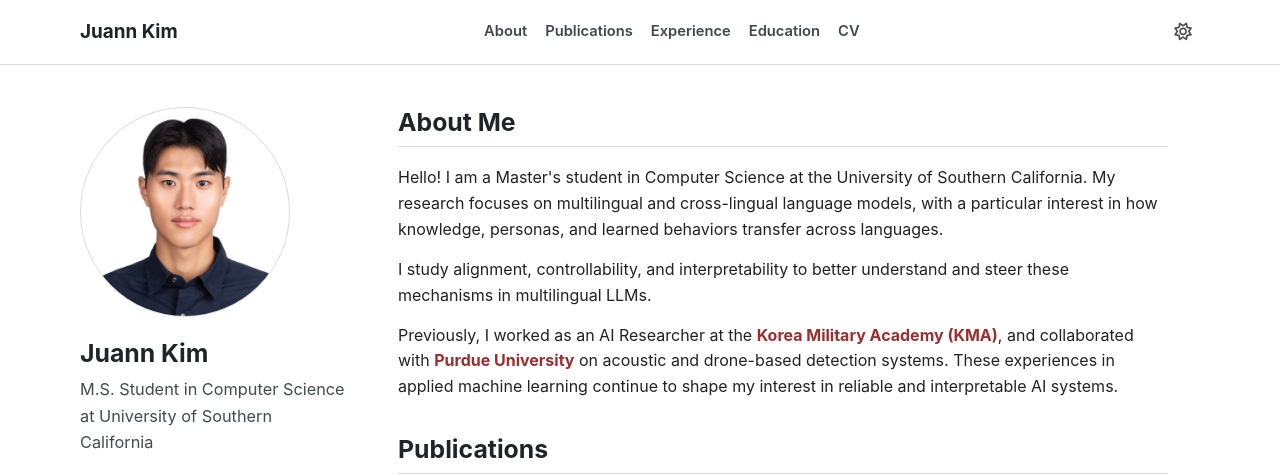
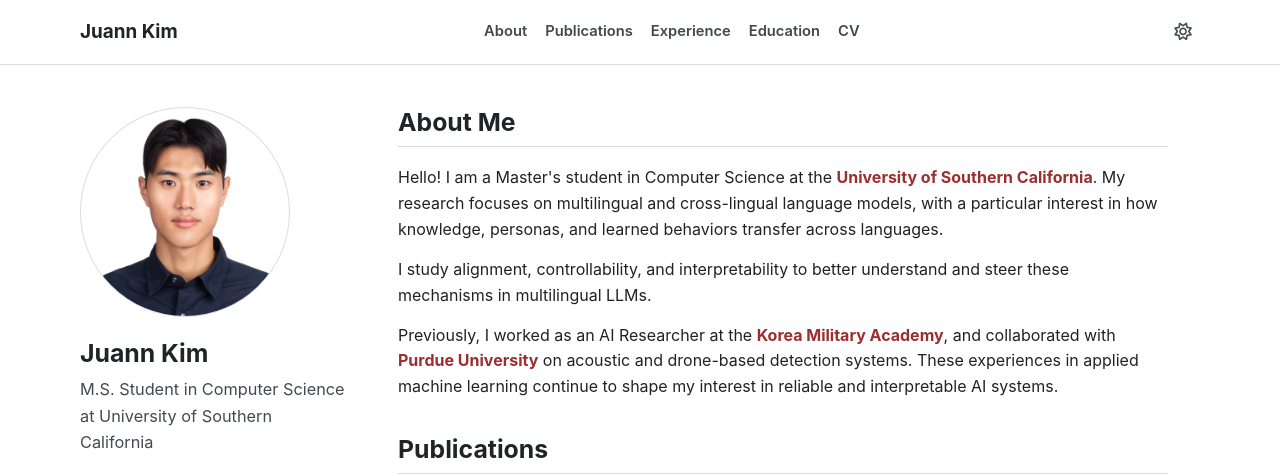
Before and after one commit to USC-BOBBY-KIM/USC-BOBBY-KIM.github.io, a plain HTML site: page index.html in a window 1280 px wide. Shown: the top 475 px of the page. Drawn offline with Linux system fonts and the light colour scheme; no server answers; some icons are missing.

Commit message:
Refine highlighted biography affiliations

```diff
--- a/index.html
+++ b/index.html
@@ -61,8 +61,9 @@
         <section id="about" class="section">
           <h2>About Me</h2>
           <p>
-            Hello! I am a Master&apos;s student in Computer Science at the University of Southern
-            California. My research focuses on multilingual and cross-lingual language models,
+            Hello! I am a Master&apos;s student in Computer Science at the
+            <span class="inline-highlight">University of Southern California</span>. My research focuses
+            on multilingual and cross-lingual language models,
             with a particular interest in how knowledge, personas, and learned behaviors transfer
             across languages.
           </p>
@@ -72,7 +73,7 @@
           </p>
           <p>
             Previously, I worked as an AI Researcher at the
-            <span class="inline-highlight">Korea Military Academy (KMA)</span>, and collaborated with
+            <span class="inline-highlight">Korea Military Academy</span>, and collaborated with
             <span class="inline-highlight">Purdue University</span> on acoustic and drone-based detection
             systems. These experiences in applied machine learning continue to shape my interest in
             reliable and interpretable AI systems.
```
